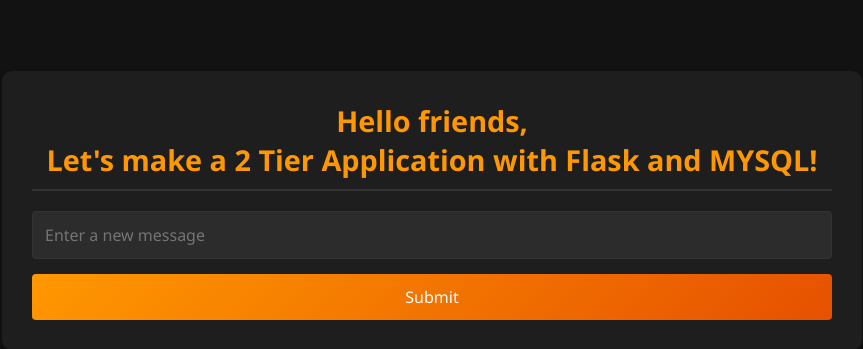
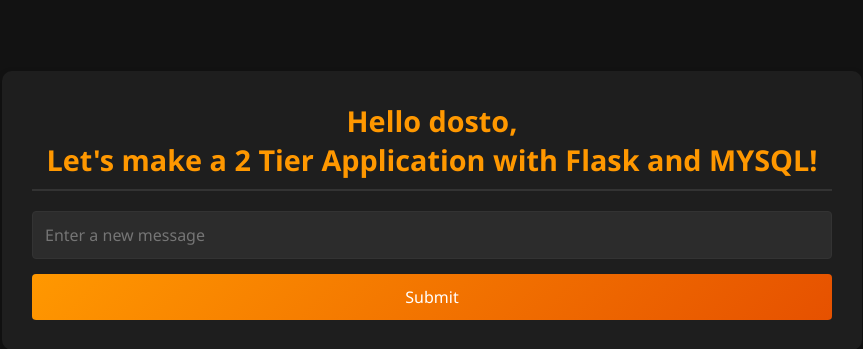
Before and after one commit to sahil4010/assignment, a Flask app: page / in a window 1280 px wide. Shown: the part 190-539 px from the top of the page, without its empty margins (208-1071 px from the left). Run offline with Flask 2, Linux system fonts and the light colour scheme; data that the repository does not hold is empty; some libraries are stand-ins or nearby versions.

Commit message:
check image

```diff
--- a/templates/index.html
+++ b/templates/index.html
@@ -119,7 +119,7 @@
 
 <body>
     <div class="container">
-        <h1>Hello friends,<br>Let's make a 2 Tier Application with Flask and MYSQL!</h1>
+        <h1>Hello dosto,<br>Let's make a 2 Tier Application with Flask and MYSQL!</h1>
         <div class="messages">
             {% for message in messages %}
                 <p>{{ message[0] }}</p>
```
